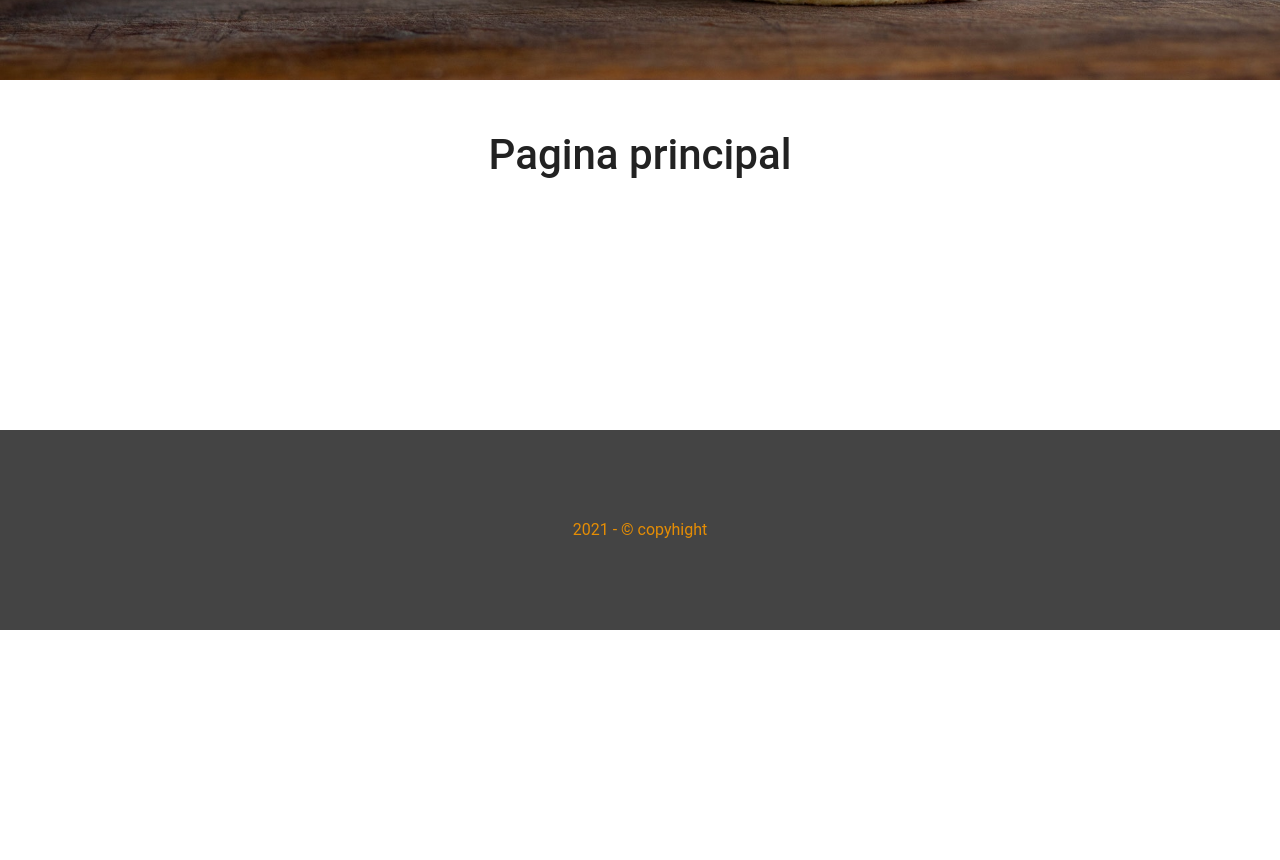
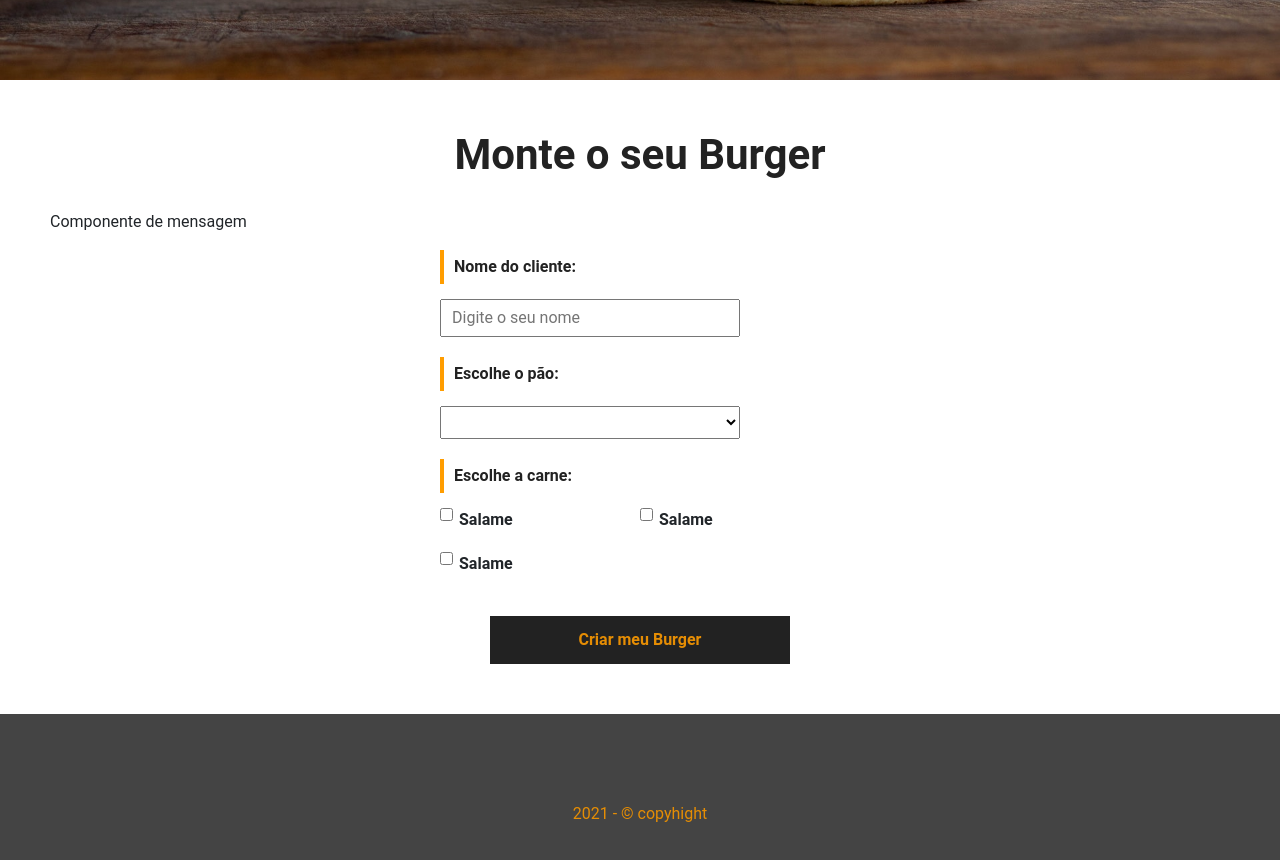
Before and after one commit to jeanevertonoficial/BurgerOBrabo, a Vue app: page / in a window 1280 px wide. Shown: the part 480-1340 px from the top of the page. Before the commit the page ends 1110 px from the top, so only its background shows below. Built offline with nearby package versions, Linux system fonts and the light colour scheme.

Commit message:
criando e estilizando o formulario para montar o burger

```diff
--- a/src/App.vue
+++ b/src/App.vue
@@ -43,5 +43,6 @@
     font-size: 42px;
     margin-bottom: 30px;
     color: #222222;
+    font-weight: 700;
   }
 </style>
--- /dev/null
+++ b/src/components/BurgerForm.vue
@@ -0,0 +1,108 @@
+<template>
+  <div>
+    <p>Componente de mensagem</p>
+    <form id="burger-form">
+      <div class="input-container">
+        <label for="nome">Nome do cliente:</label>
+        <input type="text" id="nome" v-model="nome" placeholder="Digite o seu nome">
+      </div>
+      <div class="input-container">
+        <label for="pao">Escolhe o pão:</label>
+        <select name="pao" id="pao" v-model="pao">
+          <option value="">Selecione o seu pão</option>
+          <option value="integral">Integral</option>
+        </select>
+      </div>
+      <div id="opcionais-container" class="input-container">
+        <label id="opcionais-title" for="opcionais">Escolhe a carne:</label>
+        <div class="check-container">
+          <input type="checkbox" value="salame" id="opcionais" v-model="opcionais">
+          <span>Salame</span>
+        </div>
+        <div class="check-container">
+          <input type="checkbox" value="salame" id="opcionais" v-model="opcionais">
+          <span>Salame</span>
+        </div>
+        <div class="check-container">
+          <input type="checkbox" value="salame" id="opcionais" v-model="opcionais">
+          <span>Salame</span>
+        </div>
+      </div>
+      <div class="input-container">
+        <input type="submit" class="submit-btn" value="Criar meu Burger">
+      </div>
+    </form>
+  </div>
+</template>
+
+<script>
+export default {
+  name: "BurgerForm"
+}
+</script>
+
+<style scoped>
+#burger-form {
+  max-width: 400px;
+  margin: 0 auto;
+}
+
+.input-container {
+  display: flex;
+  flex-direction: column;
+  margin-bottom: 20px;
+}
+
+label {
+  font-weight: bold;
+  margin-bottom: 15px;
+  color: #222222;
+  padding: 5px 10px;
+  border-left: 4px solid #ff9d00
+}
+
+input, select {
+  padding: 5px 10px;
+  width: 300px
+}
+
+#opcionais-container {
+  flex-direction: row;
+  flex-wrap: wrap
+}
+
+#opcionais-title {
+  width: 100%;
+}
+
+.check-container {
+  display: flex;
+  align-items: flex-start;
+  width: 50%;
+  margin-bottom: 20px;
+}
+
+.check-container span, .check-container input {
+  width: auto;
+}
+.check-container span {
+  margin-left: 6px;
+  font-weight: bold;
+}
+.submit-btn {
+  background: #222222;
+  color: #e58d04;
+  font-weight: bold;
+  border: 2px solid #222222;
+  padding: 10px;
+  font-size: 16px;
+  margin: 0 auto;
+  cursor: pointer;
+  transition: 0.5s;
+}
+.submit-btn:hover {
+  transition: 0.5s;
+  background: #e58d04;
+  color: #222222;
+}
+</style>
--- a/src/views/Home.vue
+++ b/src/views/Home.vue
@@ -1,16 +1,18 @@
 <template>
   <Banner/>
   <div class="main-container">
-    <h1>Pagina principal</h1>
+    <h1>Monte o seu Burger</h1>
+    <BurgerForm/>
   </div>
 </template>
 
 <script>
 import Banner from "@/components/Banner";
+import BurgerForm from "@/components/BurgerForm";
 export default {
   // eslint-disable-next-line vue/multi-word-component-names
   name: "Home",
-  components: {Banner}
+  components: {Banner, BurgerForm}
 }
 </script>
 
```
